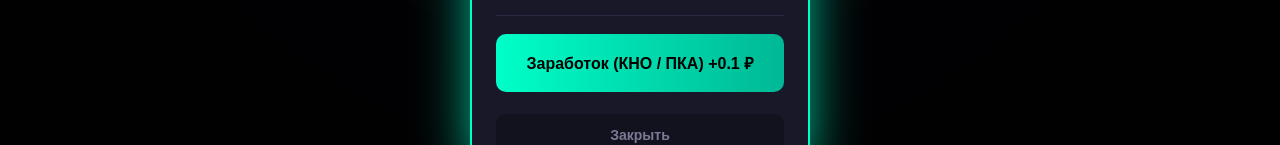
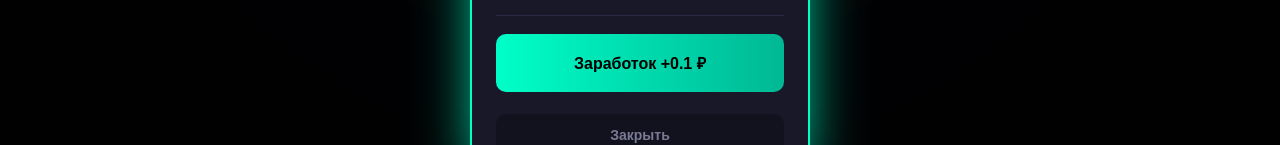
Before and after one commit to yappiuxl/zaharkadrop, a website: page public/index.html in a window 1280 px wide. Both pictures are taken after a click on the element "ЗАХАРКА ДРОП". Shown: the part 415-560 px from the top of the page. Drawn offline with Linux system fonts and the light colour scheme.

Commit message:
Update index.html

```diff
--- a/public/index.html
+++ b/public/index.html
@@ -608,7 +608,7 @@
 
     <div style="border-top: 1px solid var(--border); margin: 6px 0;"></div>
 
-    <button class="profile-btn accent big" id="earnBtn">Заработок (КНО / ПКА) +0.1 ₽</button>
+    <button class="profile-btn accent big" id="earnBtn">Заработок +0.1 ₽</button>
 
     <button class="profile-btn" id="profileClose" style="margin-top: 10px; border-color: transparent; color: var(--dim);">Закрыть</button>
   </div>
@@ -1500,4 +1500,4 @@
 })();
 </script>
 </body>
-</html>
+       </html>
```
